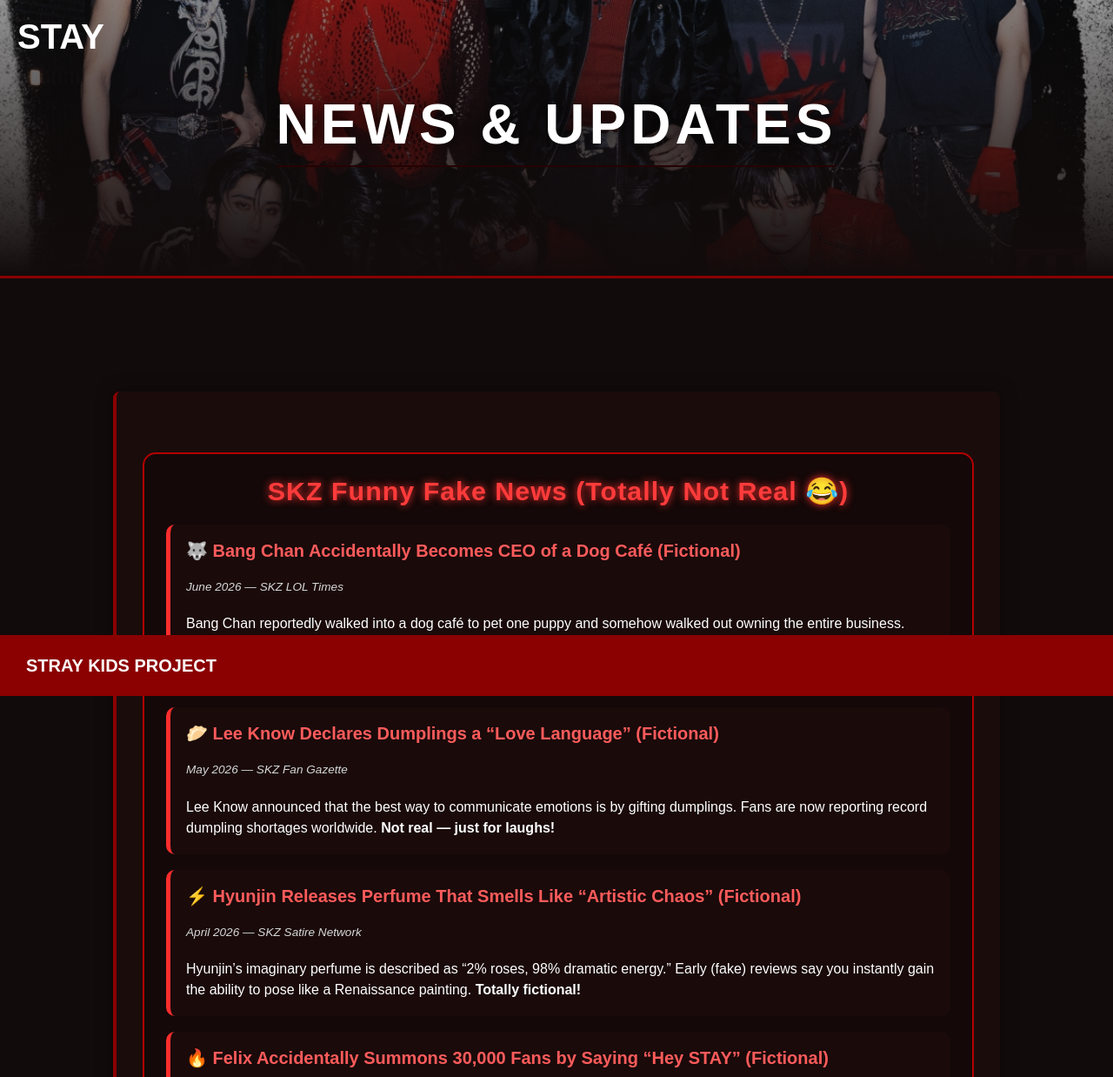
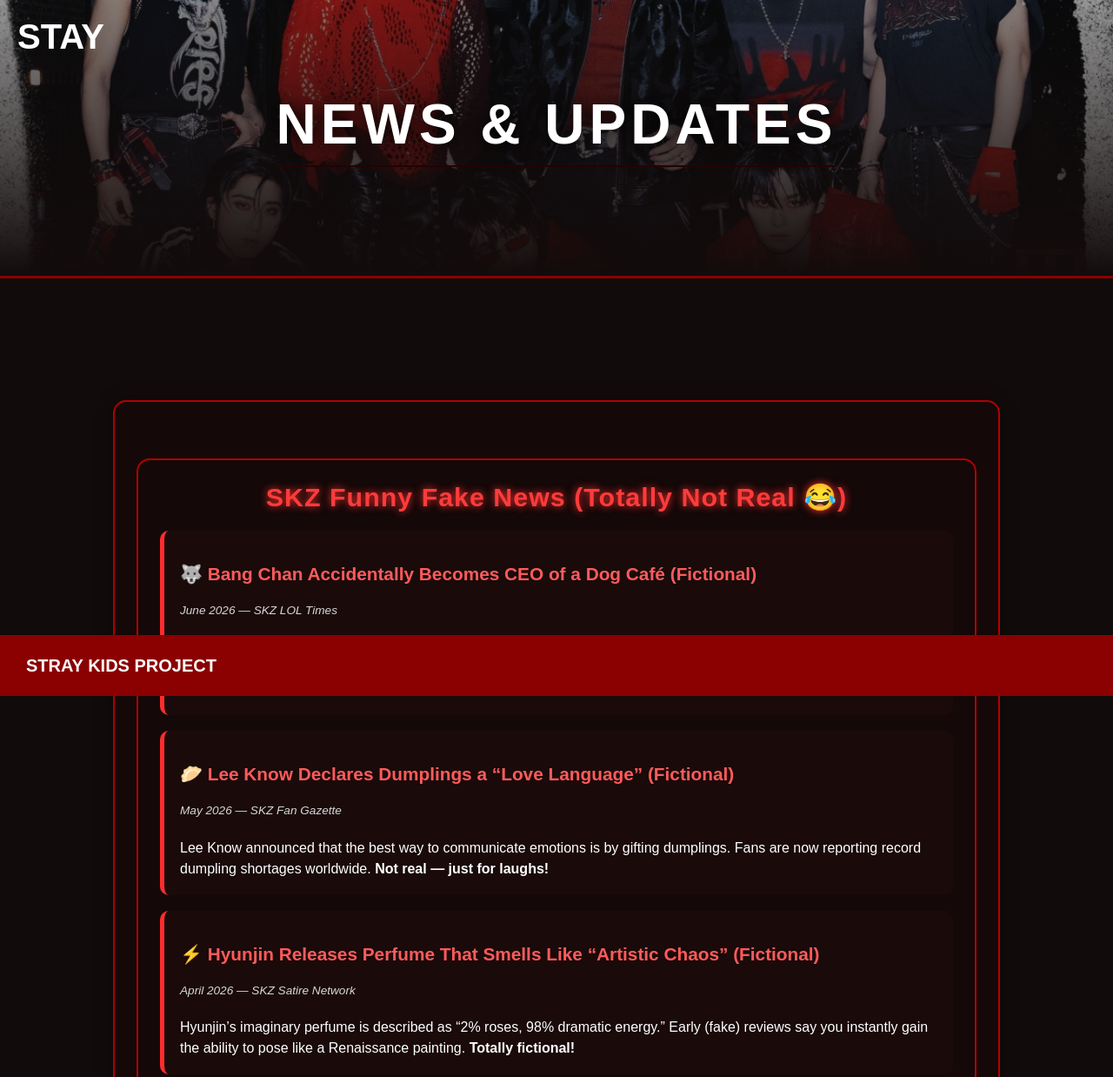
Before and after one commit to CybeleSagana/cybelesagana.github.io, a plain HTML site: page stray-kids-fansite/news.html in a window 1280 px wide. Shown: the top 1238 px of the page at 87% size. Drawn offline with Linux system fonts and the light colour scheme.

Commit message:
check contact page

```diff
--- a/stray-kids-fansite/styles.css
+++ b/stray-kids-fansite/styles.css
@@ -453,3 +453,34 @@ img {
   line-height: 1.4;
   color: #fff;
 }
+
+.section {
+  background: #140808;
+  padding: 25px;
+  border-radius: 15px;
+  border: 2px solid #b40000;
+  margin-top: 40px;
+  animation: fadeIn 0.6s ease-in-out;
+}
+
+.section h2 {
+  color: #ff3b3b;
+  font-size: 1.9rem;
+  margin-bottom: 20px;
+  text-shadow: 0 0 10px #ff3131;
+}
+
+.section h3 {
+  color: #ff5b5b;
+  font-size: 1.3rem;
+  margin-top: 20px;
+  margin-bottom: 10px;
+}
+
+.section p,
+.section ul,
+.section li {
+  color: #ffffff;
+  font-size: 1rem;
+  line-height: 1.5;
+}
```
